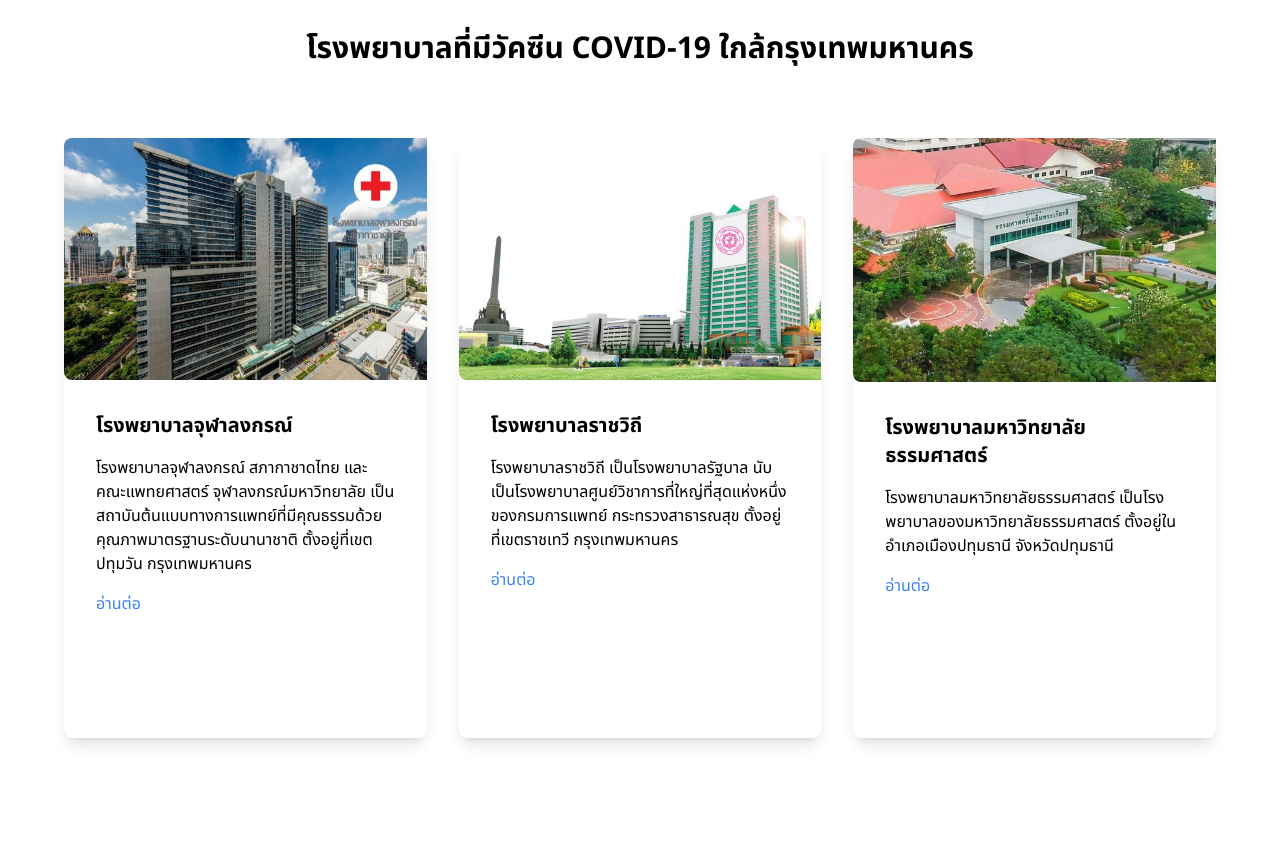
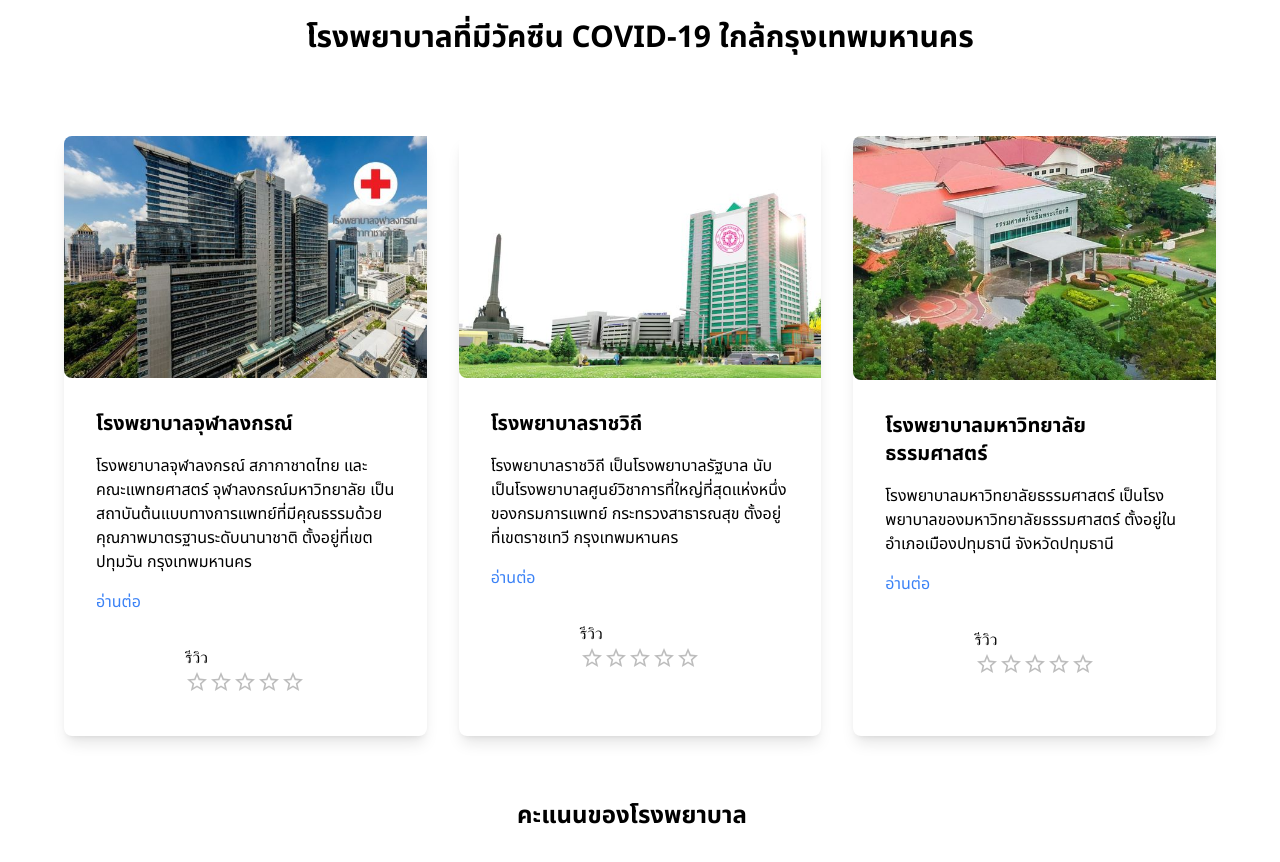
Before and after one commit to patcharapongk/2110507-Asgn03, a Next.js app: page / in a window 1280 px wide. Shown: the part 820-1682 px from the top of the page. Before the commit the page ends 1608 px from the top, so only its background shows below. Built offline with nearby package versions, Linux system fonts and the light colour scheme.

Commit message:
Added MUI Rating, update Rating value via dispatchFn

```diff
--- a/src/components/HospitalInfo/CardPanel.tsx
+++ b/src/components/HospitalInfo/CardPanel.tsx
@@ -1,8 +1,39 @@
+"use client";
+
 import hospitals from "../../data/hospitalData";
 import InfoCard from "@/components/InfoCard/InfoCard";
-
+import { useReducer } from "react";
 const CardPanel = () => {
+  const cardReducer = (
+    cardRatings: Map<string, number>,
+    action: {
+      type: string;
+      data: {
+        title: string;
+        rating: number;
+      };
+    }
+  ) => {
+    switch (action.type) {
+      case "add":
+        return new Map([
+          ...cardRatings,
+          [action.data.title, action.data.rating],
+        ]);
+      case "remove":
+        const newCardRatings = new Map(cardRatings);
+        newCardRatings.delete(action.data.title);
+        return new Map(newCardRatings);
+      default:
+        return cardRatings;
+    }
+  };
+  const [cardRatings, dispatchCardRatings] = useReducer(
+    cardReducer,
+    new Map<string, number>()
+  );
   return (
+    <div>
       <div className="flex flex-row gap-8 my-4 ">
         {hospitals.map((hospital) => (
           <InfoCard
@@ -10,8 +41,41 @@
             title={hospital.title}
             description={hospital.description}
             imgSrc={hospital.imgSrc}
+            rating={cardRatings.get(hospital.title) || 0}
+            onCompare={(title: string, rating: number) =>
+              dispatchCardRatings({
+                type: "add",
+                data: {
+                  title: title,
+                  rating: rating,
+                },
+              })
+            }
           />
         ))}
+      </div>
+      <div className="my-16 flex flex-row gap-4  justify-center ">
+        <h2 className="text-2xl font-bold"> คะแนนของโรงพยาบาล </h2>
+        <div className="flex flex-col gap-2">
+          {Array.from(cardRatings).map(([title, rating]) => {
+            return (
+              <div key={title} className="flex flex-row items-center gap-4">
+                <span
+                  onClick={() =>
+                    dispatchCardRatings({
+                      type: "remove",
+                      data: { title: title, rating: rating },
+                    })
+                  }
+                >
+                  {title}
+                </span>
+                <span>{rating}</span>
+              </div>
+            );
+          })}
+        </div>
+      </div>
     </div>
   );
 };
--- a/src/components/HospitalInfo/HospitalInfo.tsx
+++ b/src/components/HospitalInfo/HospitalInfo.tsx
@@ -2,7 +2,7 @@
 
 const HospitalInfo = () => {
   return (
-    <div className="h-screen flex flex-col justify-around items-center w-[90%] mx-auto">
+    <div className="min-h-screen flex flex-col justify-center gap-8 items-center w-[90%] mx-auto">
       <h1 className="text-3xl font-bold text-center my-8">
         {" "}
         โรงพยาบาลที่มีวัคซีน COVID-19 ใกล้กรุงเทพมหานคร
--- a/src/components/InfoCard/InfoCard.tsx
+++ b/src/components/InfoCard/InfoCard.tsx
@@ -1,14 +1,19 @@
 import Image from "next/image";
 import InteractiveCard from "./InteractiveCard";
+import RatingSection from "./RatingSection";
 
 export default function InfoCard({
   title,
   description,
   imgSrc,
+  rating,
+  onCompare,
 }: {
   title: string;
   description: string;
   imgSrc: string;
+  rating: number;
+  onCompare: Function;
 }) {
   return (
     <InteractiveCard>
@@ -32,6 +37,7 @@
             </a>
           </p>
         </div>
+        <RatingSection title={title} rating={rating} onCompare={onCompare} />
       </div>
     </InteractiveCard>
   );
--- /dev/null
+++ b/src/components/InfoCard/RatingSection.tsx
@@ -0,0 +1,27 @@
+"use client";
+import { Rating, Typography } from "@mui/material";
+
+const RatingSection = ({
+  title,
+  rating,
+  onCompare,
+}: {
+  title: string;
+  rating: number;
+  onCompare: Function;
+}) => {
+  return (
+    <div>
+      <Typography component="legend"> รีวิว </Typography>
+      <Rating
+        value={rating}
+        onChange={(event, newVal) => {
+          event.stopPropagation();
+          onCompare(title, newVal);
+        }}
+      />
+    </div>
+  );
+};
+
+export default RatingSection;
```
Lines whose indentation alone changed are shown as unchanged.
